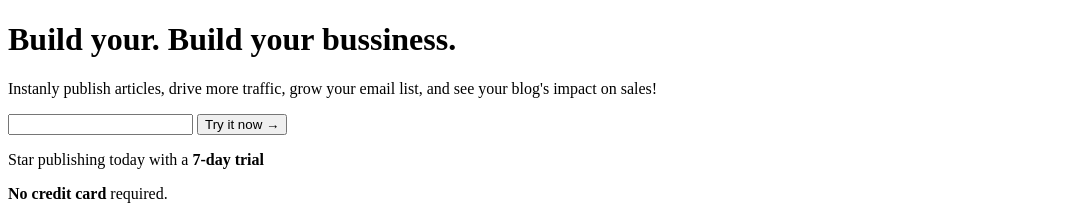
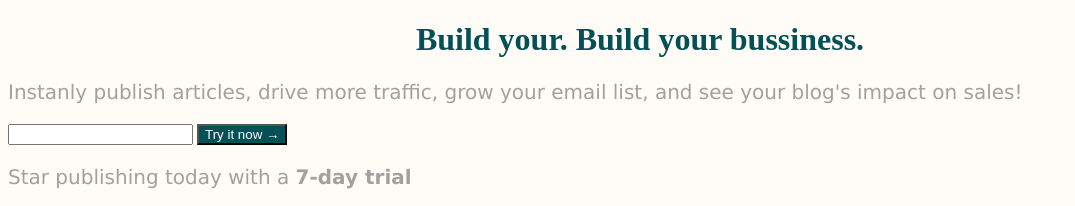
Before and after one commit to AlexxCepeda/Fase1_Sesion1, a plain HTML site: page index.html in a window 1280 px wide. Shown: the top 206 px of the page, without its empty margins (0-1075 px from the left). Drawn offline with Linux system fonts and the light colour scheme.

Commit message:
Agregamos hoja de estilos

```diff
--- a/index.html
+++ b/index.html
@@ -6,6 +6,7 @@
     <meta http-equiv="X-UA-Compatible" content="IE=edge">
     <meta name="viewport" content="width=device-width, initial-scale=1.0">
     <title>Matcha</title>
+    <link rel="stylesheet" href="styles.css">
 </head>
 
 <body>
--- /dev/null
+++ b/styles.css
@@ -0,0 +1,19 @@
+body {
+    background-color: #fffbf7;
+}
+
+h1 {
+    color: #025157;
+    text-align: center;
+}
+
+p {
+    color: #8b8b8bcc;
+    font-family: Verdana;
+    font-size: 20px;
+}
+
+button {
+    color: white;
+    background-color: #025157;
+}
```
